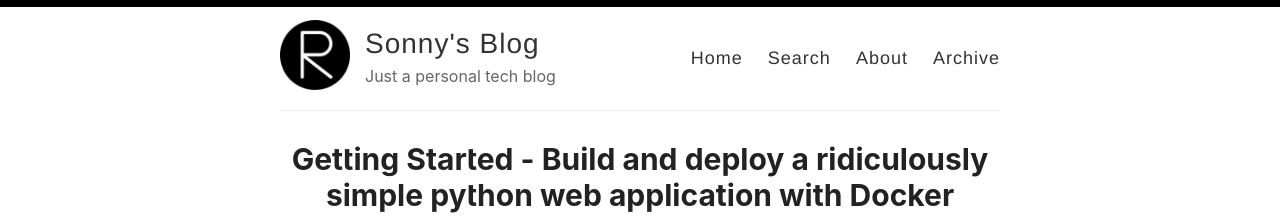
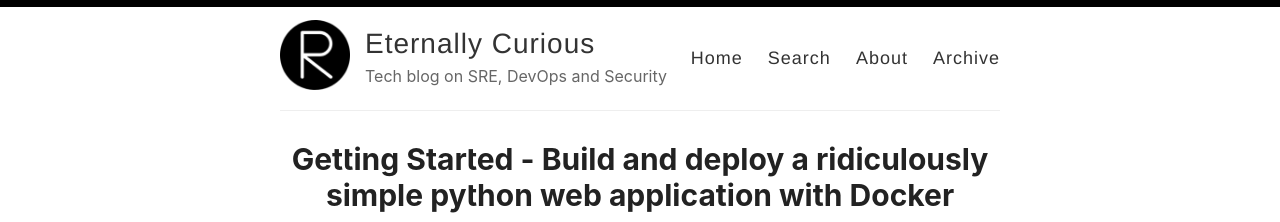
Before and after one commit to tgangte/tgangte.github.io, a Jekyll site: the page built from index.html, in a window 1280 px wide. Shown: the top 222 px of the page. Built offline with Jekyll 4.4.1, drawn with Linux system fonts in a browser that asks for light colours; the list of posts is cut into pages by our own code.

Commit message:
Update _config.yml

```diff
--- a/_config.yml
+++ b/_config.yml
@@ -3,13 +3,13 @@
 #
 
 # Name of your site (displayed in the header)
-name: Sonny's Blog
+name: Eternally Curious
 
 # Name of the author
 author: tgangte
 
 # Short bio or description (displayed in the header)
-description: Just a personal tech blog
+description: Tech blog on SRE, DevOps and Security
 
 # URL of your avatar or profile pic (you could use your GitHub profile pic)
 avatar: /images/reverie.png
@@ -54,7 +54,7 @@ enforce_ssl:
 # (http://yourusername.github.io/repository-name)
 # and NOT your User repository (http://yourusername.github.io)
 # then add in the baseurl here, like this: "/repository-name"
-baseurl: "/blog"
+baseurl: "/"
 
 #
 # !! You don't need to change any of the configuration flags below !!
```
